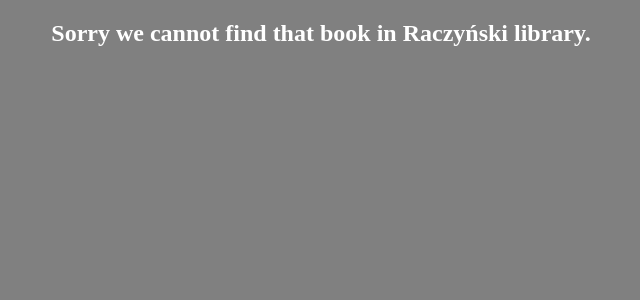
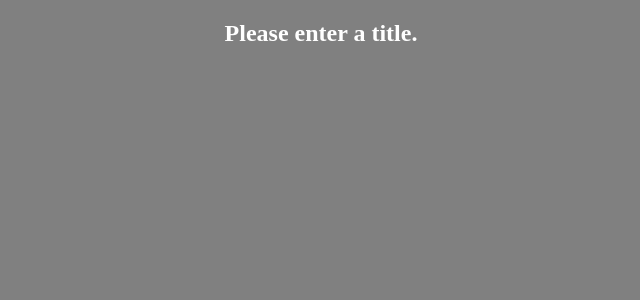
Before and after one commit to rolczynska/BookLovers, a Flask app: template templates/failure.html in a window 1280 px wide. Shown: the top 300 px of the page, without its empty margins (319-959 px from the left). Run offline with Flask 2, Linux system fonts and the light colour scheme; the template is opened without the code that fills it, so the values that code supplies are empty.

Commit message:
Change failure.html content.

```diff
--- a/templates/failure.html
+++ b/templates/failure.html
@@ -3,7 +3,7 @@
 
 
   <h2>
-    Sorry we cannot find that book in Raczyński library.
+    Please enter a title.
   </h2>
 
 {% endblock body %}
```
